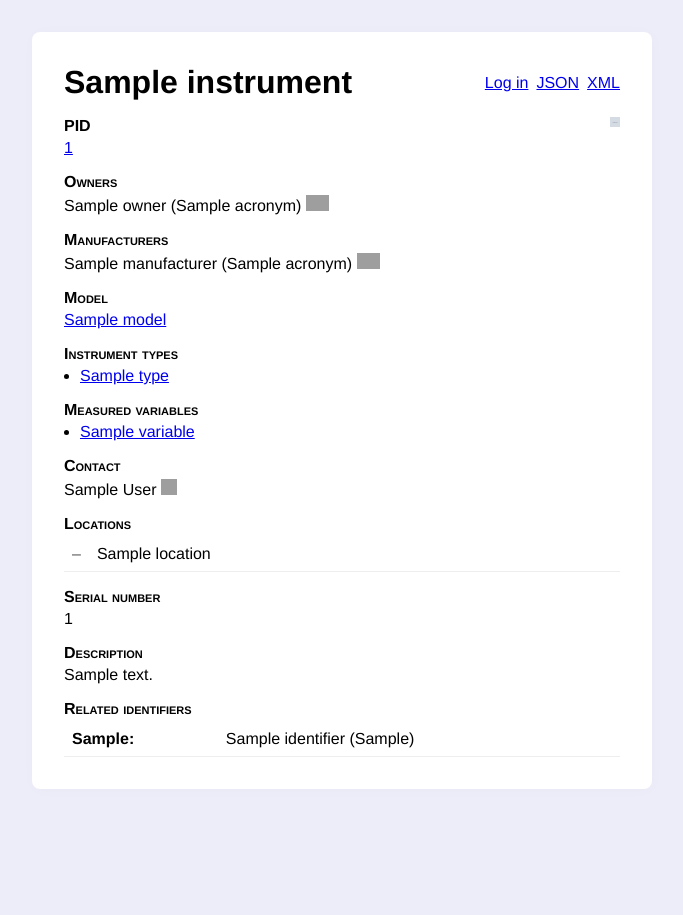
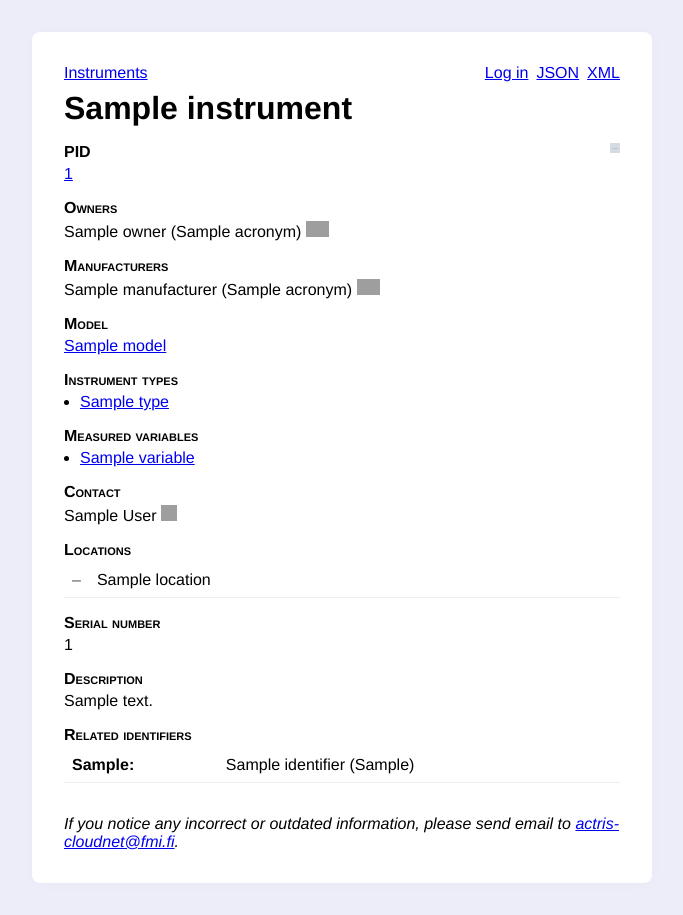
Before and after one commit to actris-cloudnet/instrumentdb, a Django app: template backend/instruments/templates/instruments/instrument.html in a window 1280 px wide. Shown: the whole page, without its empty margins (298-981 px from the left). Before the commit the page ends 789 px from the top, so only its background shows below. Run offline with Django 4.2, Linux system fonts and the light colour scheme; the template is opened without the code that fills it: most values are stand-ins (such as "Sample title", 1, 10 or a date in 2020); grey boxes marked "Sample" are stand-in pictures; some libraries are stand-ins or nearby versions; grey boxes are pictures that could not be loaded.

Commit message:
Update texts

```diff
--- a/backend/instruments/static/instruments/style.css
+++ b/backend/instruments/static/instruments/style.css
@@ -31,12 +31,8 @@ main {
   align-items: center;
 }
 
-.header a {
+.header a + a {
   margin-left: .5rem;
-}
-
-.header a:first-of-type {
-  margin-left: auto;
 }
 
 h1 {
--- a/backend/instruments/templates/instruments/index.html
+++ b/backend/instruments/templates/instruments/index.html
@@ -10,7 +10,7 @@
   <body>
     <main style="max-width:800px">
       <div class="header" style="margin-bottom:1rem">
-        <h1>Instruments</h1>
+        <h1 style="margin-right:auto">Instruments</h1>
         {% if user.is_authenticated %}
           <a href="{% url 'admin:instruments_instrument_add' %}">Add instrument</a>
         {% else %}
@@ -41,7 +41,9 @@
           {% endfor %}
         </tbody>
       </table>
-        <div style="margin-top: 2rem; margin-left: 0.5rem">If your instrument is not included in the list, please <a href="https://docs.google.com/forms/d/1QIhNSf9YzUMzAL36B_lo_08C8jHin7k5yRjWhX_M6B8/">fill this form</a>.</div>
+      <div style="margin-top: 2rem; font-style: italic;">
+        If your instrument is not included in the list, please <a href="https://docs.google.com/forms/d/1QIhNSf9YzUMzAL36B_lo_08C8jHin7k5yRjWhX_M6B8/">fill this form</a>.
+      </div>
     </main>
   </body>
 </html>
--- a/backend/instruments/templates/instruments/instrument.html
+++ b/backend/instruments/templates/instruments/instrument.html
@@ -11,7 +11,7 @@
   <body>
     <main>
       <div class="header">
-        <h1>{{ instrument.name }}</h1>
+        <a href="{% url 'index' %}" style="margin-right:auto">Instruments</a>
         {% if user.is_authenticated %}
           <a href="{% url 'admin:instruments_instrument_change' instrument.id %}">Edit</a>
         {% else %}
@@ -20,6 +20,7 @@
         <a href="{% url 'instrument' instrument.uuid 'json' %}">JSON</a>
         <a href="{% url 'instrument' instrument.uuid 'xml' %}">XML</a>
       </div>
+      <h1 style="margin-top:.5rem">{{ instrument.name }}</h1>
       {% with image=instrument.image|default:instrument.model.image %}
         {% if image %}
           <a href="/media/{{ image }}" target="_blank" class="image-container">
@@ -179,6 +180,9 @@
           </table>
         </div>
       {% endif %}
+      <div style="margin-top: 2rem; font-style: italic;">
+        If you notice any incorrect or outdated information, please send email to <a href="mailto:actris-cloudnet@fmi.fi">actris-cloudnet@fmi.fi</a>.
+      </div>
     </main>
   </body>
 </html>
```
